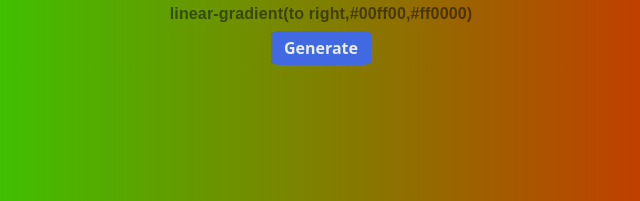
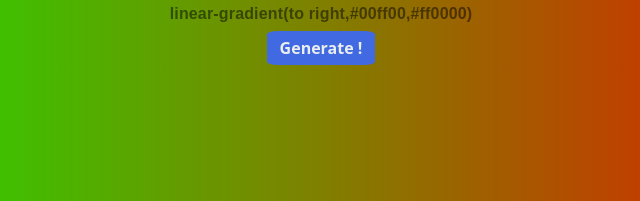
Before and after one commit to Sameerthe-Big-O/BG, a plain HTML site: page index.html in a window 1280 px wide. Shown: the part 210-411 px from the top of the page, 319-959 px from the left. Drawn offline with nearby package versions, Linux system fonts and the light colour scheme.

Commit message:
excalation mark

```diff
--- a/index.html
+++ b/index.html
@@ -11,8 +11,8 @@
 	<input  class="color1" type="color" name="color1" value="#00ff00">
 	<input  class="color2" type="color" name="color2" value="#ff0000">
 	<h2>Cool Background</h2>
-	<h3>Adding new features write</h3>
-	<button class="class">Generate </button>
+	<h3>Adding new features write </h3>
+	<button class="class">Generate !</button>
 	 <!-- <button class="direction"><input type="text" placeholder="to right"></button> -->
 	 <!-- <div class="dropdown class">
 		<button class="btn dropdown-toggle" type="button" id="dropdownMenuButton1" data-bs-toggle="dropdown" aria-expanded="false">
```
